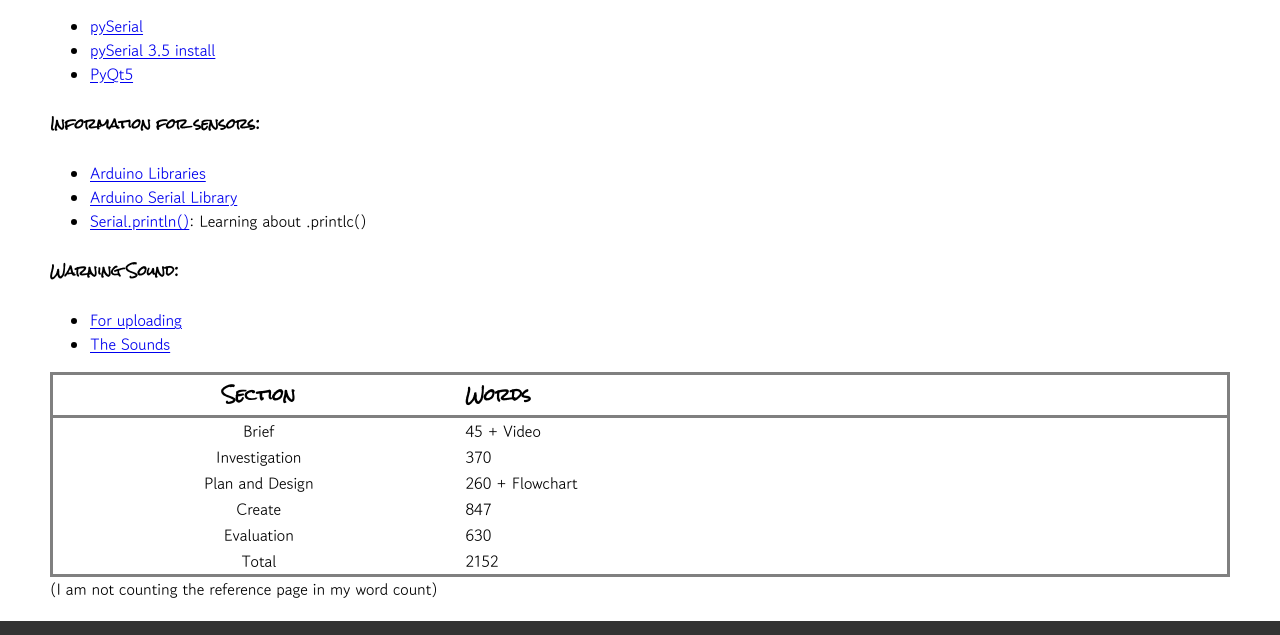
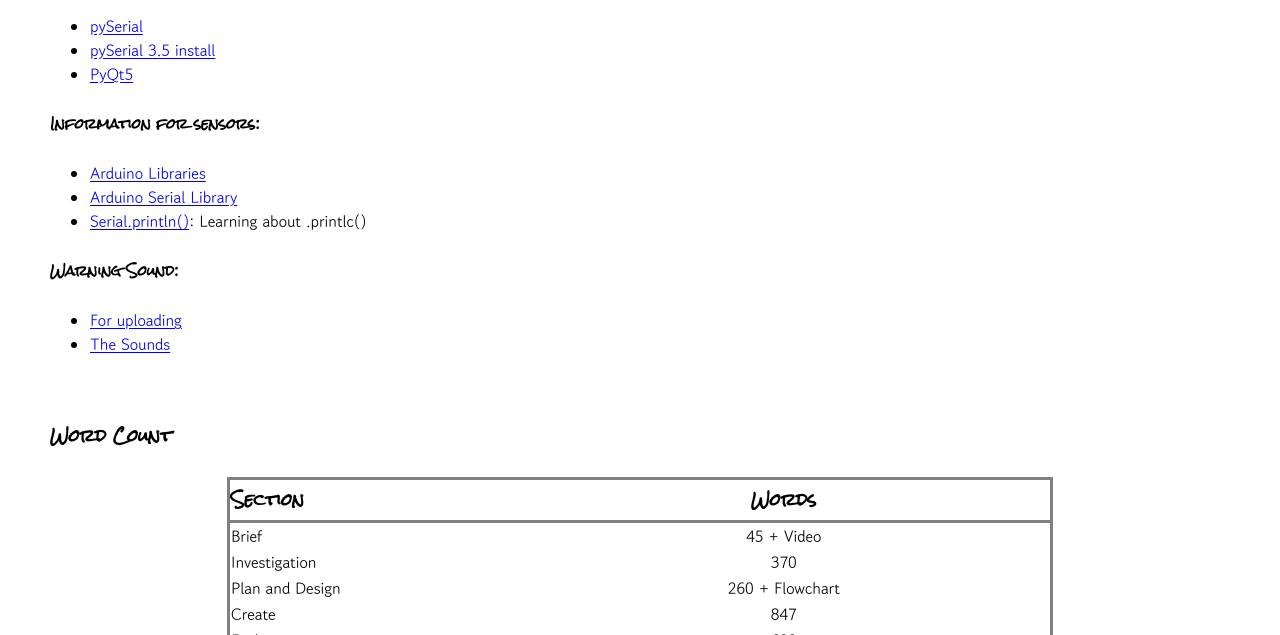
Before and after one commit to Pilo-cr/ProjectGSR, a plain HTML site: page website/references.html in a window 1280 px wide. Shown: the part 1188-1823 px from the top of the page. Drawn offline with nearby package versions, Linux system fonts and the light colour scheme.

Commit message:
web finished.

```diff
--- a/website/references.html
+++ b/website/references.html
@@ -19,7 +19,7 @@
 
         /* Tables style */
 
-        #table-week-log {
+        #table-word-count {
             padding-left: 15%;
             padding-right: 15%;
         }
@@ -34,20 +34,21 @@
 
         #table-word-count thead th:nth-child(1) {
             width: 35%;
+            text-align: left;
             border-bottom: 3px solid gray;
         }
 
         #table-word-count thead th:nth-child(2) {
             width: 65%;
-            text-align: left;
             border-bottom: 3px solid gray;
         }
 
         #table-word-count tbody td:nth-child(1) {
-            text-align: center;
+
         }
 
-        #table-word-count tbody tdß:nth-child(2) {
+        #table-word-count tbody td:nth-child(2) {
+            text-align: center;
 
         }
 
@@ -120,6 +121,8 @@
         <li><a target="_blank" href="https://pixabay.com/sound-effects/search/warning/">The Sounds</a></li>
     </ul>
 
+    <br>
+    <h4>Word Count</h4>
     <div id="table-word-count">
         <table>
             <thead>
```
